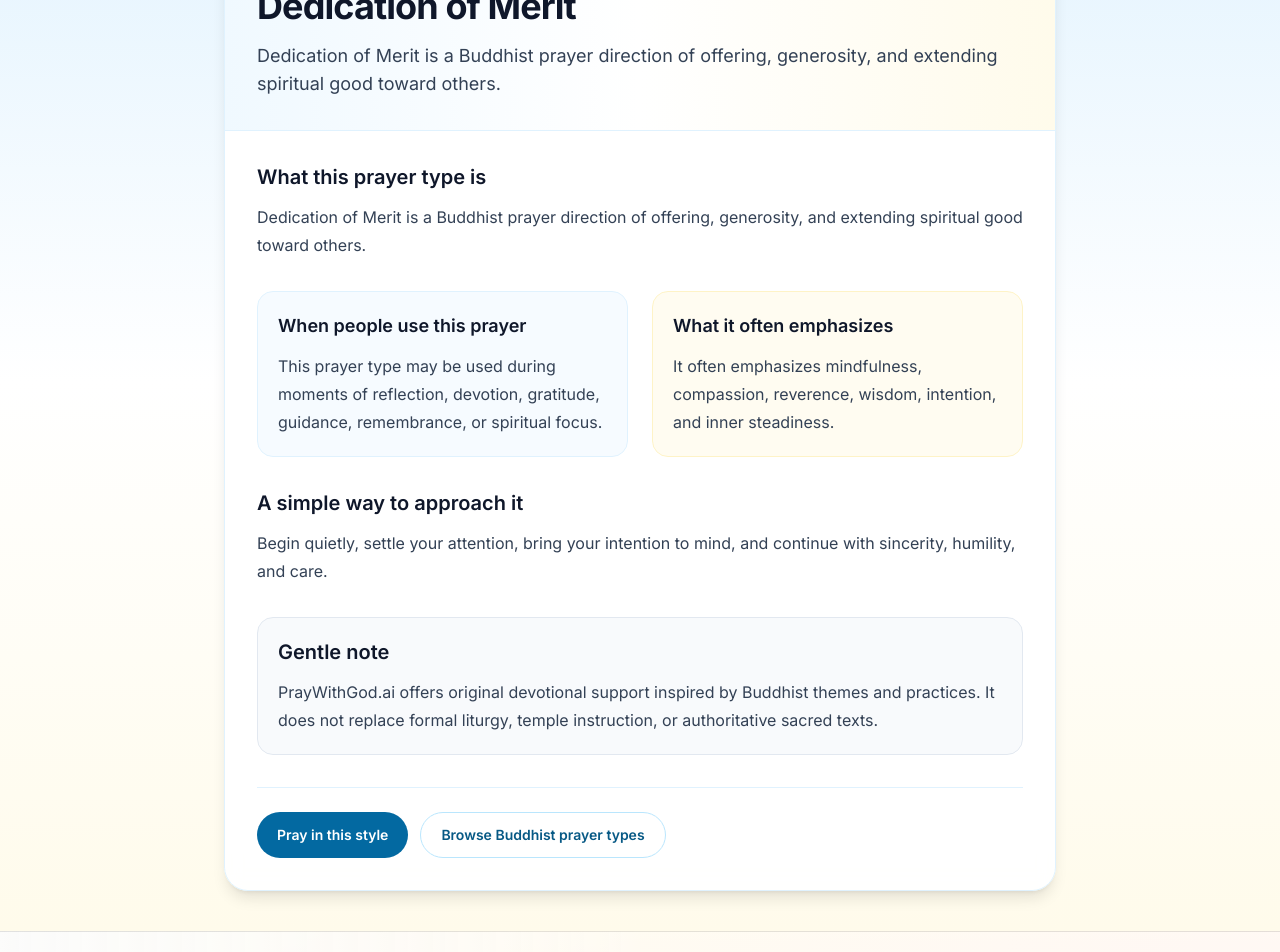
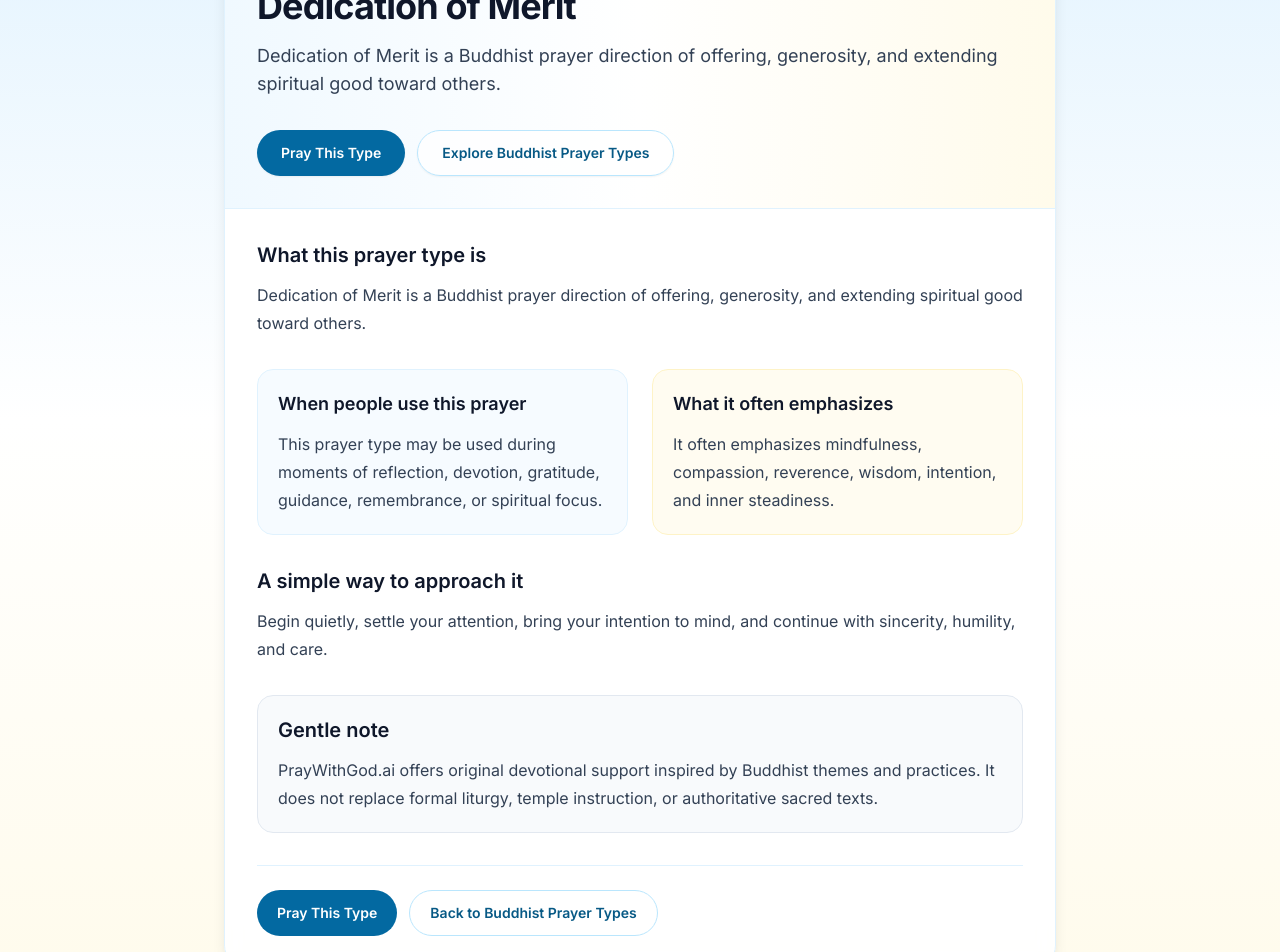
Before and after one commit to Skkyfarm/pray-with-god, a Next.js app: page /prayer-types/buddhist/dedication-of-merit in a window 1280 px wide. Shown: the part 220-1172 px from the top of the page. Built offline with nearby package versions, Linux system fonts and the light colour scheme; no server answers.

Commit message:
Improve prayer type page CTAs

```diff
--- a/app/prayer-types/buddhist/[slug]/page.tsx
+++ b/app/prayer-types/buddhist/[slug]/page.tsx
@@ -110,6 +110,7 @@ export default function BuddhistPrayerTypeDetailPage({ params }: PageProps) {
   }
 
   const content = getPrayerTypeContent(prayerType);
+  const prayHref = getPrayerTypePrayHref("buddhist", content.title);
 
   return (
     <main className="min-h-screen bg-gradient-to-b from-sky-100 via-white to-amber-50">
@@ -128,12 +129,30 @@ export default function BuddhistPrayerTypeDetailPage({ params }: PageProps) {
             <p className="mb-3 text-sm font-semibold uppercase tracking-[0.18em] text-sky-700">
               Buddhist Prayer Type
             </p>
+
             <h1 className="text-3xl font-bold tracking-tight text-slate-900 sm:text-4xl">
               {content.title}
             </h1>
+
             <p className="mt-4 max-w-3xl text-base leading-7 text-slate-700 sm:text-lg">
               {content.description}
             </p>
+
+            <div className="mt-8 flex flex-col gap-3 sm:flex-row">
+              <Link
+                href={prayHref}
+                className="inline-flex items-center justify-center rounded-full bg-sky-700 px-6 py-3 text-sm font-semibold text-white shadow-sm transition hover:bg-sky-800"
+              >
+                Pray This Type
+              </Link>
+
+              <Link
+                href="/prayer-types/buddhist"
+                className="inline-flex items-center justify-center rounded-full border border-sky-200 bg-white/80 px-6 py-3 text-sm font-semibold text-sky-800 shadow-sm transition hover:bg-white"
+              >
+                Explore Buddhist Prayer Types
+              </Link>
+            </div>
           </div>
 
           <div className="space-y-8 px-6 py-8 sm:px-8">
@@ -188,17 +207,17 @@ export default function BuddhistPrayerTypeDetailPage({ params }: PageProps) {
 
             <section className="flex flex-col gap-3 border-t border-sky-100 pt-6 sm:flex-row">
               <Link
-                href={getPrayerTypePrayHref("buddhist", prayerType.slug)}
+                href={prayHref}
                 className="inline-flex items-center justify-center rounded-full bg-sky-700 px-5 py-3 text-sm font-semibold text-white transition hover:bg-sky-800"
               >
-                Pray in this style
+                Pray This Type
               </Link>
 
               <Link
                 href="/prayer-types/buddhist"
                 className="inline-flex items-center justify-center rounded-full border border-sky-200 bg-white px-5 py-3 text-sm font-semibold text-sky-800 transition hover:bg-sky-50"
               >
-                Browse Buddhist prayer types
+                Back to Buddhist Prayer Types
               </Link>
             </section>
           </div>
--- a/app/prayer-types/catholic/[slug]/page.tsx
+++ b/app/prayer-types/catholic/[slug]/page.tsx
@@ -46,6 +46,8 @@ export default function CatholicPrayerTypeDetailPage({ params }: PageProps) {
     notFound();
   }
 
+  const prayHref = getPrayerTypePrayHref("catholic", item.title);
+
   return (
     <main className="relative min-h-screen bg-transparent text-slate-900">
       <section className="relative mx-auto max-w-5xl px-6 py-16 sm:px-8 lg:px-10">
@@ -61,6 +63,22 @@ export default function CatholicPrayerTypeDetailPage({ params }: PageProps) {
           <p className="mt-6 text-lg leading-8 text-slate-700">
             {item.shortDescription}
           </p>
+
+          <div className="mt-8 flex flex-col items-center justify-center gap-3 sm:flex-row">
+            <Link
+              href={prayHref}
+              className="inline-flex rounded-full bg-sky-700 px-6 py-3 text-sm font-semibold text-white shadow-sm transition hover:bg-sky-800"
+            >
+              Pray This Type
+            </Link>
+
+            <Link
+              href="/prayer-types/catholic"
+              className="inline-flex rounded-full border border-slate-300 bg-white/80 px-6 py-3 text-sm font-semibold text-slate-700 shadow-sm transition hover:border-slate-400 hover:bg-white"
+            >
+              Explore Catholic Prayer Types
+            </Link>
+          </div>
         </div>
 
         <div className="mt-12 grid gap-8 lg:grid-cols-[1.4fr_0.9fr]">
@@ -139,15 +157,15 @@ export default function CatholicPrayerTypeDetailPage({ params }: PageProps) {
                 These pages are not meant to replace official liturgy or
                 treasured traditional texts. They are meant to help visitors
                 understand the prayer type, find a better starting point, and
-                step into the Catholic prayer experience with more clarity.
+                step into Catholic prayer with more clarity.
               </p>
 
               <div className="mt-6 flex flex-wrap gap-3">
                 <Link
-                  href={getPrayerTypePrayHref("catholic", item.title)}
+                  href={prayHref}
                   className="rounded-full bg-sky-700 px-5 py-3 text-sm font-semibold text-white transition hover:bg-sky-800"
                 >
-                  Go to Catholic Prayer Experience
+                  Pray This Type
                 </Link>
 
                 <Link
--- a/app/prayer-types/hindu/[slug]/page.tsx
+++ b/app/prayer-types/hindu/[slug]/page.tsx
@@ -46,6 +46,8 @@ export default function HinduPrayerTypeDetailPage({ params }: PageProps) {
     notFound();
   }
 
+  const prayHref = getPrayerTypePrayHref("hindu", item.title);
+
   return (
     <main className="relative min-h-screen bg-transparent text-slate-900">
       <section className="relative mx-auto max-w-5xl px-6 py-16 sm:px-8 lg:px-10">
@@ -61,6 +63,22 @@ export default function HinduPrayerTypeDetailPage({ params }: PageProps) {
           <p className="mt-6 text-lg leading-8 text-slate-700">
             {item.shortDescription}
           </p>
+
+          <div className="mt-8 flex flex-col items-center justify-center gap-3 sm:flex-row">
+            <Link
+              href={prayHref}
+              className="inline-flex rounded-full bg-sky-700 px-6 py-3 text-sm font-semibold text-white shadow-sm transition hover:bg-sky-800"
+            >
+              Pray This Type
+            </Link>
+
+            <Link
+              href="/prayer-types/hindu"
+              className="inline-flex rounded-full border border-slate-300 bg-white/80 px-6 py-3 text-sm font-semibold text-slate-700 shadow-sm transition hover:border-slate-400 hover:bg-white"
+            >
+              Explore Hindu Prayer Types
+            </Link>
+          </div>
         </div>
 
         <div className="mt-12 grid gap-8 lg:grid-cols-[1.4fr_0.9fr]">
@@ -145,10 +163,10 @@ export default function HinduPrayerTypeDetailPage({ params }: PageProps) {
 
               <div className="mt-6 flex flex-wrap gap-3">
                 <Link
-                  href={getPrayerTypePrayHref("hindu", item.title)}
+                  href={prayHref}
                   className="rounded-full bg-sky-700 px-5 py-3 text-sm font-semibold text-white transition hover:bg-sky-800"
                 >
-                  Go to Hindu Prayer Experience
+                  Pray This Type
                 </Link>
 
                 <Link
--- a/app/prayer-types/jewish/[slug]/page.tsx
+++ b/app/prayer-types/jewish/[slug]/page.tsx
@@ -46,6 +46,8 @@ export default function JewishPrayerTypeDetailPage({ params }: PageProps) {
     notFound();
   }
 
+  const prayHref = getPrayerTypePrayHref("jewish", item.title);
+
   return (
     <main className="relative min-h-screen bg-transparent text-slate-900">
       <section className="relative mx-auto max-w-5xl px-6 py-16 sm:px-8 lg:px-10">
@@ -61,6 +63,22 @@ export default function JewishPrayerTypeDetailPage({ params }: PageProps) {
           <p className="mt-6 text-lg leading-8 text-slate-700">
             {item.shortDescription}
           </p>
+
+          <div className="mt-8 flex flex-col items-center justify-center gap-3 sm:flex-row">
+            <Link
+              href={prayHref}
+              className="inline-flex rounded-full bg-sky-700 px-6 py-3 text-sm font-semibold text-white shadow-sm transition hover:bg-sky-800"
+            >
+              Pray This Type
+            </Link>
+
+            <Link
+              href="/prayer-types/jewish"
+              className="inline-flex rounded-full border border-slate-300 bg-white/80 px-6 py-3 text-sm font-semibold text-slate-700 shadow-sm transition hover:border-slate-400 hover:bg-white"
+            >
+              Explore Jewish Prayer Types
+            </Link>
+          </div>
         </div>
 
         <div className="mt-12 grid gap-8 lg:grid-cols-[1.4fr_0.9fr]">
@@ -136,15 +154,15 @@ export default function JewishPrayerTypeDetailPage({ params }: PageProps) {
                 These pages are not a replacement for Hebrew liturgy, siddur
                 text, or formal communal worship. They are meant to help
                 visitors understand the form, choose a clearer starting point,
-                and enter the prayer experience with more awareness.
+                and enter prayer with more awareness.
               </p>
 
               <div className="mt-6 flex flex-wrap gap-3">
                 <Link
-                  href={getPrayerTypePrayHref("jewish", item.title)}
+                  href={prayHref}
                   className="rounded-full bg-sky-700 px-5 py-3 text-sm font-semibold text-white transition hover:bg-sky-800"
                 >
-                  Go to Jewish Prayer Experience
+                  Pray This Type
                 </Link>
 
                 <Link
--- a/app/prayer-types/muslim/[slug]/page.tsx
+++ b/app/prayer-types/muslim/[slug]/page.tsx
@@ -46,6 +46,8 @@ export default function MuslimPrayerTypeDetailPage({ params }: PageProps) {
     notFound();
   }
 
+  const prayHref = getPrayerTypePrayHref("muslim", item.title);
+
   return (
     <main className="relative min-h-screen bg-transparent text-slate-900">
       <section className="relative mx-auto max-w-5xl px-6 py-16 sm:px-8 lg:px-10">
@@ -61,6 +63,22 @@ export default function MuslimPrayerTypeDetailPage({ params }: PageProps) {
           <p className="mt-6 text-lg leading-8 text-slate-700">
             {item.shortDescription}
           </p>
+
+          <div className="mt-8 flex flex-col items-center justify-center gap-3 sm:flex-row">
+            <Link
+              href={prayHref}
+              className="inline-flex rounded-full bg-sky-700 px-6 py-3 text-sm font-semibold text-white shadow-sm transition hover:bg-sky-800"
+            >
+              Pray This Type
+            </Link>
+
+            <Link
+              href="/prayer-types/muslim"
+              className="inline-flex rounded-full border border-slate-300 bg-white/80 px-6 py-3 text-sm font-semibold text-slate-700 shadow-sm transition hover:border-slate-400 hover:bg-white"
+            >
+              Explore Muslim Prayer Types
+            </Link>
+          </div>
         </div>
 
         <div className="mt-12 grid gap-8 lg:grid-cols-[1.4fr_0.9fr]">
@@ -143,10 +161,10 @@ export default function MuslimPrayerTypeDetailPage({ params }: PageProps) {
 
               <div className="mt-6 flex flex-wrap gap-3">
                 <Link
-                  href={getPrayerTypePrayHref("muslim", item.title)}
+                  href={prayHref}
                   className="rounded-full bg-sky-700 px-5 py-3 text-sm font-semibold text-white transition hover:bg-sky-800"
                 >
-                  Go to Muslim Prayer Experience
+                  Pray This Type
                 </Link>
 
                 <Link
--- a/app/prayer-types/protestant/[slug]/page.tsx
+++ b/app/prayer-types/protestant/[slug]/page.tsx
@@ -46,6 +46,8 @@ export default function ProtestantPrayerTypeDetailPage({ params }: PageProps) {
     notFound();
   }
 
+  const prayHref = getPrayerTypePrayHref("protestant", item.title);
+
   return (
     <main className="relative min-h-screen bg-transparent text-slate-900">
       <section className="relative mx-auto max-w-5xl px-6 py-16 sm:px-8 lg:px-10">
@@ -61,6 +63,22 @@ export default function ProtestantPrayerTypeDetailPage({ params }: PageProps) {
           <p className="mt-6 text-lg leading-8 text-slate-700">
             {item.shortDescription}
           </p>
+
+          <div className="mt-8 flex flex-col items-center justify-center gap-3 sm:flex-row">
+            <Link
+              href={prayHref}
+              className="inline-flex rounded-full bg-sky-700 px-6 py-3 text-sm font-semibold text-white shadow-sm transition hover:bg-sky-800"
+            >
+              Pray This Type
+            </Link>
+
+            <Link
+              href="/prayer-types/protestant"
+              className="inline-flex rounded-full border border-slate-300 bg-white/80 px-6 py-3 text-sm font-semibold text-slate-700 shadow-sm transition hover:border-slate-400 hover:bg-white"
+            >
+              Explore Protestant Prayer Types
+            </Link>
+          </div>
         </div>
 
         <div className="mt-12 grid gap-8 lg:grid-cols-[1.4fr_0.9fr]">
@@ -138,16 +156,15 @@ export default function ProtestantPrayerTypeDetailPage({ params }: PageProps) {
               <p className="mt-4 text-base leading-7 text-slate-700">
                 These pages are meant to guide, explain, and support. They help
                 visitors understand the prayer type, choose a clearer starting
-                point, and step into the prayer experience with better
-                direction.
+                point, and step into prayer with better direction.
               </p>
 
               <div className="mt-6 flex flex-wrap gap-3">
                 <Link
-                  href={getPrayerTypePrayHref("protestant", item.title)}
+                  href={prayHref}
                   className="rounded-full bg-sky-700 px-5 py-3 text-sm font-semibold text-white transition hover:bg-sky-800"
                 >
-                  Go to Prayer Experience
+                  Pray This Type
                 </Link>
 
                 <Link
```
Also changed, not shown: app/prayer-types/protestant/page.tsx (+5 -5 lines).
